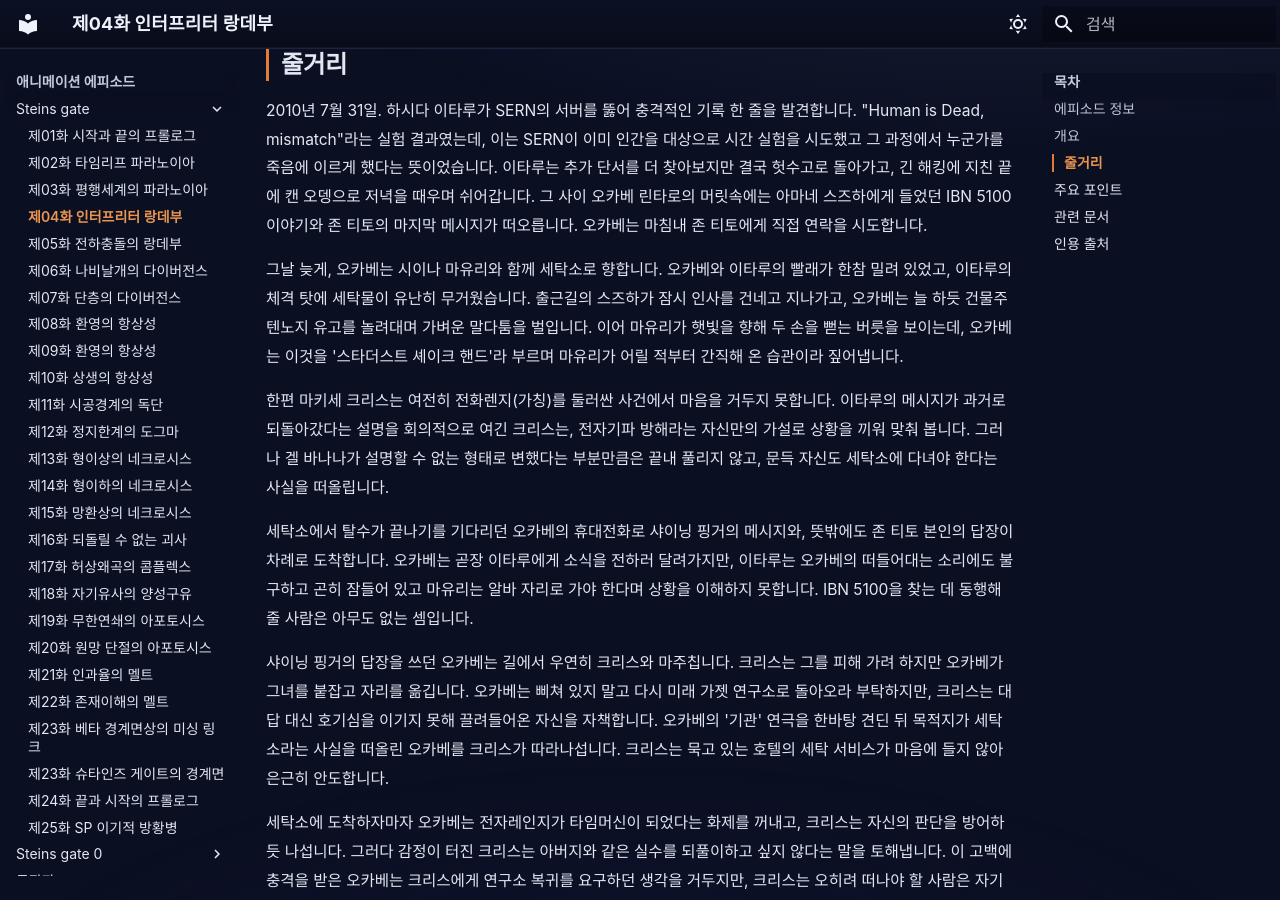
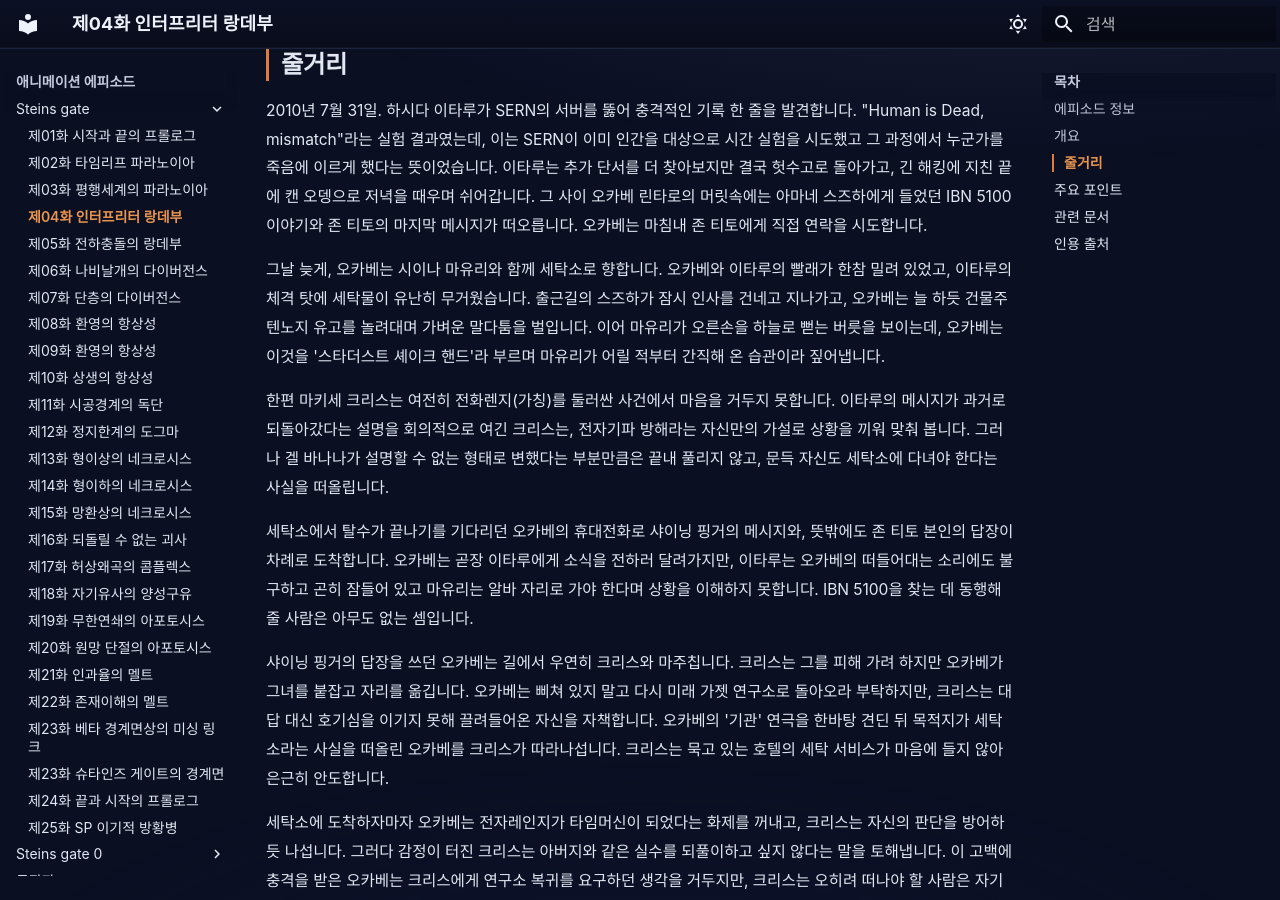
Before and after one commit to sgwiki/sgwiki.github.io, an MkDocs documentation site: the page built from wiki/애니메이션-에피소드/steins-gate/제04화-인터프리터-랑데부.md, in a window 1280 px wide and 900 px high, scrolled down 1267 px. Built offline with MkDocs 1.6.1 and Material for MkDocs 9.7.7, drawn with Linux system fonts in a browser that asks for light colours; some web fonts are replaced; some of the changed text lies outside the part shown.

Commit message:
fix(wiki): 제04화-인터프리터-랑데부 — P10 293b0a9b 패치 적용

```diff
--- a/wiki/애니메이션-에피소드/steins-gate/제04화-인터프리터-랑데부.md
+++ b/wiki/애니메이션-에피소드/steins-gate/제04화-인터프리터-랑데부.md
@@ -33,7 +33,7 @@ description: "슈타인즈 게이트(TV 애니메이션) 제4화. 오카베 린
 
 2010년 7월 31일. 하시다 이타루가 SERN의 서버를 뚫어 충격적인 기록 한 줄을 발견합니다. "Human is Dead, mismatch"라는 실험 결과였는데, 이는 SERN이 이미 인간을 대상으로 시간 실험을 시도했고 그 과정에서 누군가를 죽음에 이르게 했다는 뜻이었습니다. 이타루는 추가 단서를 더 찾아보지만 결국 헛수고로 돌아가고, 긴 해킹에 지친 끝에 캔 오뎅으로 저녁을 때우며 쉬어갑니다. 그 사이 오카베 린타로의 머릿속에는 아마네 스즈하에게 들었던 IBN 5100 이야기와 존 티토의 마지막 메시지가 떠오릅니다. 오카베는 마침내 존 티토에게 직접 연락을 시도합니다.
 
-그날 늦게, 오카베는 시이나 마유리와 함께 세탁소로 향합니다. 오카베와 이타루의 빨래가 한참 밀려 있었고, 이타루의 체격 탓에 세탁물이 유난히 무거웠습니다. 출근길의 스즈하가 잠시 인사를 건네고 지나가고, 오카베는 늘 하듯 건물주 텐노지 유고를 놀려대며 가벼운 말다툼을 벌입니다. 이어 마유리가 햇빛을 향해 두 손을 뻗는 버릇을 보이는데, 오카베는 이것을 '스타더스트 셰이크 핸드'라 부르며 마유리가 어릴 적부터 간직해 온 습관이라 짚어냅니다.
+그날 늦게, 오카베는 시이나 마유리와 함께 세탁소로 향합니다. 오카베와 이타루의 빨래가 한참 밀려 있었고, 이타루의 체격 탓에 세탁물이 유난히 무거웠습니다. 출근길의 스즈하가 잠시 인사를 건네고 지나가고, 오카베는 늘 하듯 건물주 텐노지 유고를 놀려대며 가벼운 말다툼을 벌입니다. 이어 마유리가 오른손을 하늘로 뻗는 버릇을 보이는데, 오카베는 이것을 '스타더스트 셰이크 핸드'라 부르며 마유리가 어릴 적부터 간직해 온 습관이라 짚어냅니다.
 
 한편 마키세 크리스는 여전히 전화렌지(가칭)를 둘러싼 사건에서 마음을 거두지 못합니다. 이타루의 메시지가 과거로 되돌아갔다는 설명을 회의적으로 여긴 크리스는, 전자기파 방해라는 자신만의 가설로 상황을 끼워 맞춰 봅니다. 그러나 겔 바나나가 설명할 수 없는 형태로 변했다는 부분만큼은 끝내 풀리지 않고, 문득 자신도 세탁소에 다녀야 한다는 사실을 떠올립니다.
 
```
Also changed, not shown: other parts of wiki/애니메이션-에피소드/steins-gate/제04화-인터프리터-랑데부.md (+2 -0 lines).
